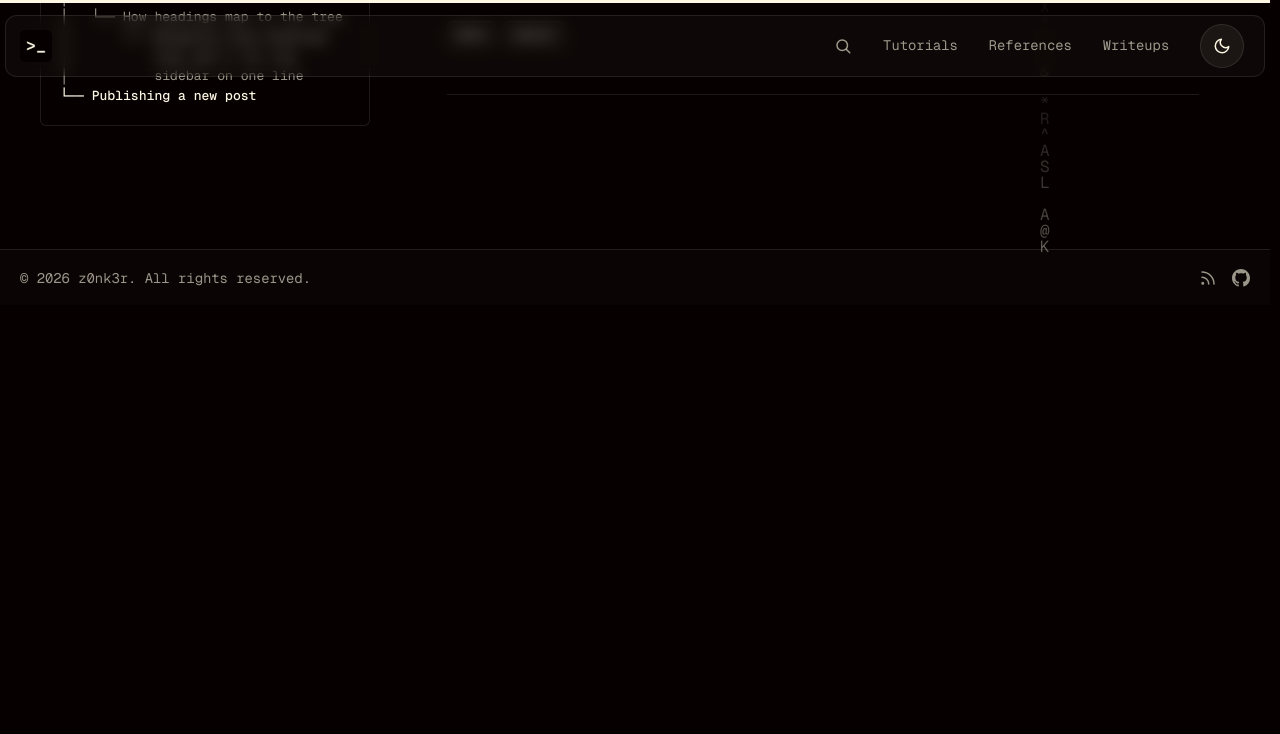
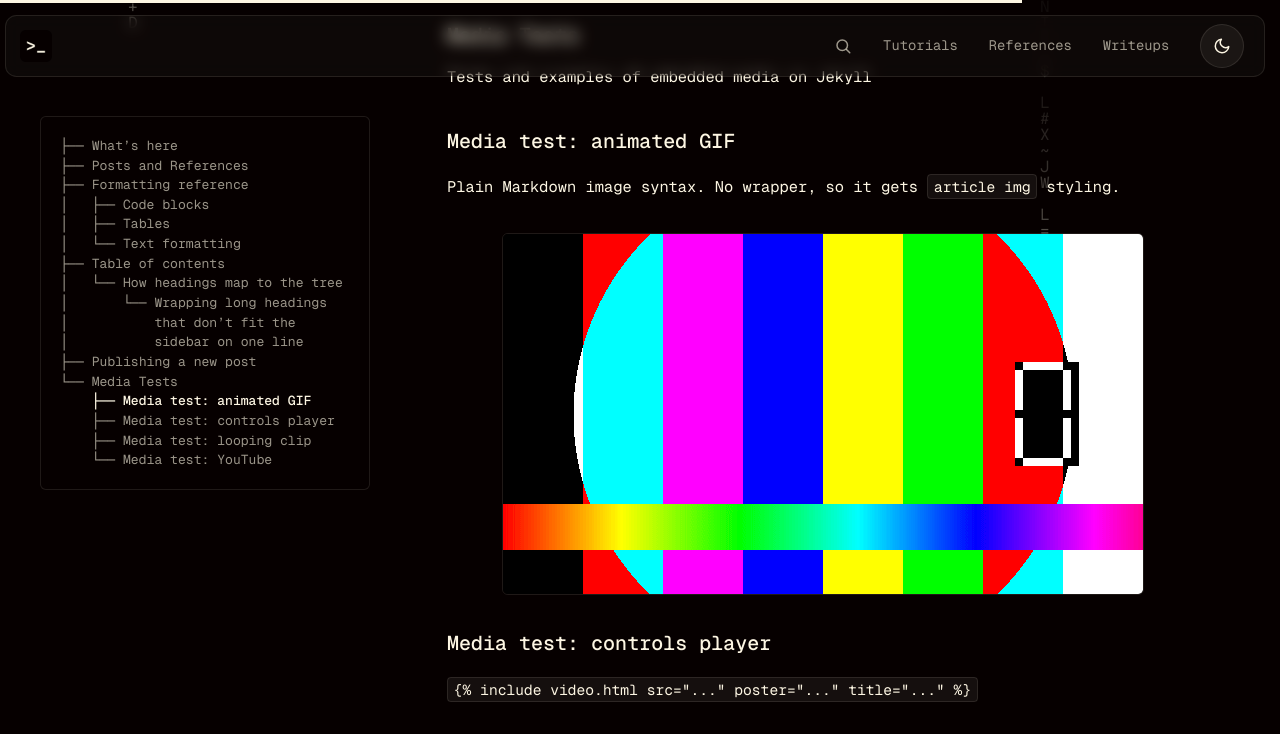
Before and after one commit to z0nk3r/z0nk3r.github.io, a Jekyll site: the page built from _posts/2026-07-17-welcome.md, in a window 1280 px wide and 1400 px high, scrolled down 4910 px. Shown: the top 734 px of the window. Built offline with Jekyll 4.4.1, drawn with Linux system fonts in a browser that asks for light colours; before the commit the page ends 5215 px from its top, so only the background shows below that; some of the changed text lies outside the part shown.

Commit message:
Document embedded media in the welcome post
The welcome post already doubles as the formatting reference, so the media
examples belong there rather than in a throwaway file: animated GIF via
plain Markdown, both video.html modes, and the YouTube include, each shown
with the markup that produced it.

The demo assets are committed alongside it. They were named zzz-test-*
while they were scratch fixtures; that prefix means "delete me freely"
everywhere else in this repo, so they are media-demo.* now that a
published page depends on them.

The GIF is 860 KB against 22 KB for the same three seconds as MP4, and it
is kept at that weight on purpose - the section exists to show why GIFs
are the wrong default, and a cheap GIF would undercut the point. The post
quotes both figures, so they have to match what actually loads.

Also fixes article img, which had the same two problems the video wrapper
did before it got its wrapper:

- it sat under the ASCII canvas, so the matrix painted straight over any
  body image. position: relative + z-index: 1, same fix and same reason.
- it was left-aligned. margin: 2rem auto centres it, which works in every
  context because kramdown wraps a lone image in a full-width paragraph
  and the image is already display: block. One rule covers writeups,
  references and both tutorial page types, since all four wrap their body
  in <article>.

The three zzz-test writeups are deleted; they existed only to fill the
homepage teaser grid while it was being built.

Verified: every /assets/ reference in the built site resolves, and the
image measures equal left and right gutters at z-index 1.

```diff
--- a/_posts/2026-07-17-welcome.md
+++ b/_posts/2026-07-17-welcome.md
@@ -108,3 +108,32 @@
 2. Add any new tags to `_tag_pages/` if they don't already exist
 3. Run `bundle exec jekyll serve` and check it locally
 4. Commit and push
+
+---
+
+## Media Tests
+
+Tests and examples of embedded media on Jekyll
+
+### Media test: animated GIF
+
+Plain Markdown image syntax. No wrapper, so it gets `article img` styling.
+
+![Test GIF, 859 KB](/assets/images/media-demo.gif)
+
+### Media test: controls player
+
+`{% raw %}{% include video.html src="..." poster="..." title="..." %}{% endraw %}`
+
+{% include video.html src="/assets/video/media-demo.mp4" poster="/assets/video/media-demo.jpg" title="Test clip, controls player" %}
+
+### Media test: looping clip
+
+`{% raw %}{% include video.html src="..." loop=true title="..." %}{% endraw %}` —
+the GIF replacement. Same 3s source as the GIF above, **22 KB against 859 KB**.
+
+{% include video.html src="/assets/video/media-demo.mp4" loop=true title="Test clip, looping" %}
+
+### Media test: YouTube
+
+{% include youtube.html id="dQw4w9WgXcQ" title="rickroll" %}
--- a/assets/css/style.css
+++ b/assets/css/style.css
@@ -620,11 +620,15 @@
     font-family: var(--font-mono);
 }
 
+/* Lifted above #ascii-bg for the same reason .video-embed is, and centred:
+   kramdown wraps a body image in a full-width <p>, so auto margins do it. */
 article img {
+    position: relative;
+    z-index: 1;
     max-width: 100%;
     height: auto;
     display: block;
-    margin: 2rem 0;
+    margin: 2rem auto;
     border-radius: var(--radius-md);
     border: 1px solid var(--border);
 }
```
Also changed, not shown: assets/images/media-demo.gif (added), assets/video/media-demo.jpg (added), 1 other file.
